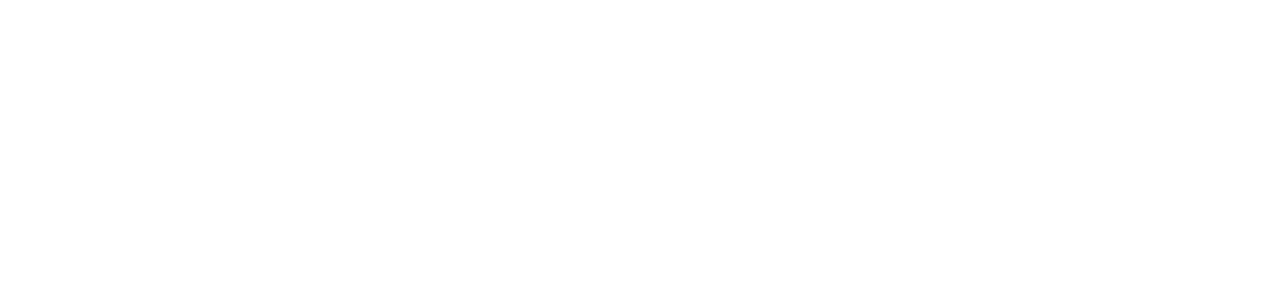
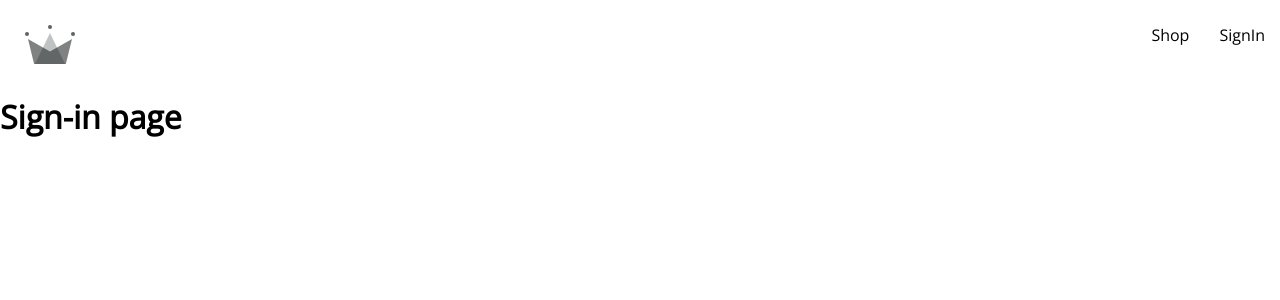
Before and after one commit to trazeris/mealplan-clothing, a React (Create React App) app: page /sign-in in a window 1280 px wide. Before the commit this address had no page. Shown: the top 300 px of the page. Built offline with nearby package versions, Linux system fonts and the light colour scheme.

Commit message:
feat:Add sign-in route and component

```diff
--- a/package.json
+++ b/package.json
@@ -6,6 +6,7 @@
     "@testing-library/jest-dom": "^5.16.5",
     "@testing-library/react": "^13.4.0",
     "@testing-library/user-event": "^13.5.0",
+    "firebase": "^9.15.0",
     "react": "^18.2.0",
     "react-dom": "^18.2.0",
     "react-router-dom": "^6.6.1",
--- a/src/App.js
+++ b/src/App.js
@@ -1,13 +1,14 @@
 import { Route, Routes } from "react-router-dom";
 import Home from "./routes/home/home.component";
 import Navigation from "./routes/navigation/navigation.component";
+import SignIn from "./routes/sigin-in/sign-in.component";
 
 const App = () => {
   return (
     <Routes>
       <Route path="/" element={<Navigation />}>
-        <Route index element={<Home />}>
-        </Route>
+        <Route index element={<Home />}></Route>
+        <Route path="/sign-in" element={<SignIn />}></Route>
       </Route>
     </Routes>
   );
--- a/src/routes/navigation/navigation.component.jsx
+++ b/src/routes/navigation/navigation.component.jsx
@@ -15,6 +15,9 @@
           <Link className="nav-link" to='/shop'>
             Shop
           </Link>
+          <Link className="nav-link" to='/sign-in'>
+            SignIn
+          </Link>
         </div>
       </nav>
       <Outlet />
--- /dev/null
+++ b/src/routes/sigin-in/sign-in.component.jsx
@@ -0,0 +1,9 @@
+const SignIn = () => {
+  return (
+    <div>
+      <h1>Sign-in page</h1>
+    </div>
+  )
+}
+
+export default SignIn;
```
Also changed, not shown: 1 other file (tests, documents, lock files or other folders).
